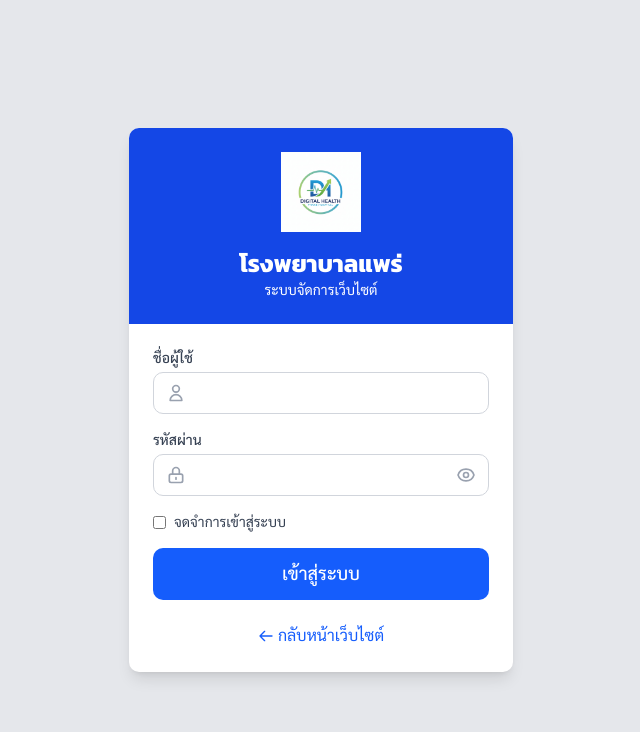
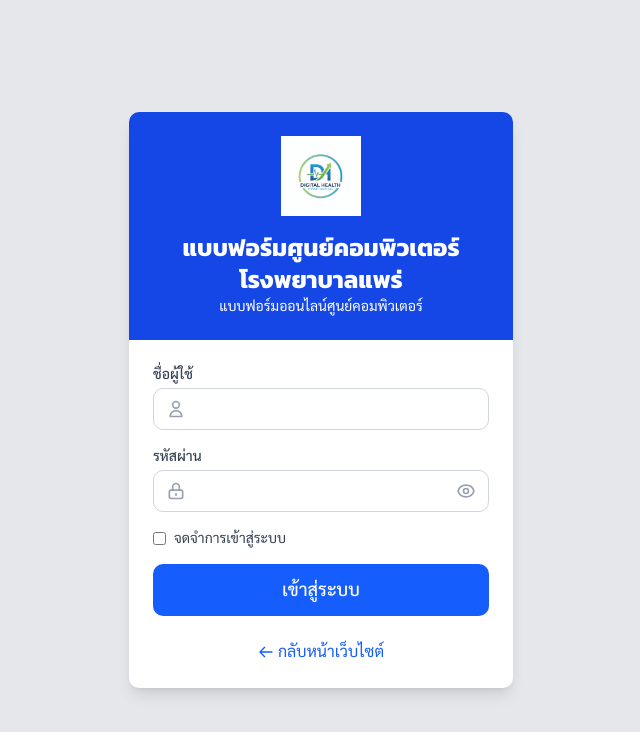
Before and after one commit to Kriangsak1416/IT-Form, a Next.js app: page /login in a window 1280 px wide. Shown: the top 732 px of the page, without its empty margins (319-959 px from the left). Built offline with nearby package versions, Linux system fonts and the light colour scheme.

Commit message:
update login

```diff
--- a/app/login/page.tsx
+++ b/app/login/page.tsx
@@ -8,6 +8,7 @@ export default function LoginPage() {
   const [username, setUsername] = useState("");
   const [password, setPassword] = useState("");
   const [remember, setRemember] = useState(false);
+  const [showPassword, setShowPassword] = useState(false);
 
   function handleSubmit(e: React.FormEvent) {
     e.preventDefault();
@@ -33,8 +34,9 @@ export default function LoginPage() {
               className="mx-auto"
             />
           </div>
+          <h1 className="text-2xl font-bold">แบบฟอร์มศูนย์คอมพิวเตอร์</h1>
           <h1 className="text-2xl font-bold">โรงพยาบาลแพร่</h1>
-          <p className="text-sm">ระบบจัดการเว็บไซต์</p>
+          <p className="text-sm">แบบฟอร์มออนไลน์ศูนย์คอมพิวเตอร์</p>
         </div>
 
         {/* Form */}
@@ -65,16 +67,30 @@ export default function LoginPage() {
                   <path strokeLinecap="round" strokeLinejoin="round" strokeWidth={2} d="M12 15v2m-6 4h12a2 2 0 002-2v-6a2 2 0 00-2-2H6a2 2 0 00-2 2v6a2 2 0 002 2zm10-10V7a4 4 0 00-8 0v4h8z" />
                 </svg>
                 <input
-                  type="password"
+                  type={showPassword ? "text" : "password"}
                   value={password}
                   onChange={(e) => setPassword(e.target.value)}
                   className="flex-1 outline-none"
                   required
                 />
-                <svg className="w-5 h-5 text-gray-400 ml-2 cursor-pointer" fill="none" stroke="currentColor" viewBox="0 0 24 24">
-                  <path strokeLinecap="round" strokeLinejoin="round" strokeWidth={2} d="M15 12a3 3 0 11-6 0 3 3 0 016 0z" />
-                  <path strokeLinecap="round" strokeLinejoin="round" strokeWidth={2} d="M2.458 12C3.732 7.943 7.523 5 12 5c4.478 0 8.268 2.943 9.542 7-1.274 4.057-5.064 7-9.542 7-4.477 0-8.268-2.943-9.542-7z" />
-                </svg>
+                <button
+                  type="button"
+                  onClick={() => setShowPassword((s) => !s)}
+                  className="ml-2 text-gray-400 hover:text-gray-600"
+                  aria-label={showPassword ? "ซ่อนรหัสผ่าน" : "แสดงรหัสผ่าน"}
+                >
+                  {showPassword ? (
+                    <svg className="w-5 h-5" fill="none" stroke="currentColor" viewBox="0 0 24 24">
+                      <path strokeLinecap="round" strokeLinejoin="round" strokeWidth={2} d="M13.875 18.825A10.05 10.05 0 0112 19c-4.478 0-8.268-2.943-9.542-7a10.05 10.05 0 011.655-3.042" />
+                      <path strokeLinecap="round" strokeLinejoin="round" strokeWidth={2} d="M3 3l18 18" />
+                    </svg>
+                  ) : (
+                    <svg className="w-5 h-5" fill="none" stroke="currentColor" viewBox="0 0 24 24">
+                      <path strokeLinecap="round" strokeLinejoin="round" strokeWidth={2} d="M15 12a3 3 0 11-6 0 3 3 0 016 0z" />
+                      <path strokeLinecap="round" strokeLinejoin="round" strokeWidth={2} d="M2.458 12C3.732 7.943 7.523 5 12 5c4.478 0 8.268 2.943 9.542 7-1.274 4.057-5.064 7-9.542 7-4.477 0-8.268-2.943-9.542-7z" />
+                    </svg>
+                  )}
+                </button>
               </div>
             </div>
 
--- a/app/patient/page.tsx
+++ b/app/patient/page.tsx
@@ -87,6 +87,18 @@ export default function PatientPage() {
               </div>
 
               <div className="space-y-2">
+                <label className="block text-sm font-medium text-slate-700 dark:text-slate-300"> ตำแหน่งงาน
+                  <span className="text-red-500">*</span> </label>
+                <input
+                  // value={position}
+                  // onChange={(e) => setPosition(e.target.value)}
+                  placeholder="กรุณากรอกตำแหน่งงาน"
+                  className="w-full px-4 py-3 border border-slate-300 dark:border-slate-600 rounded-lg bg-white dark:bg-slate-700 text-slate-900 dark:text-slate-100 placeholder-slate-500 dark:placeholder-slate-400 focus:ring-2 focus:ring-blue-500 focus:border-transparent transition-colors"
+                  required
+                />
+              </div>
+
+              <div className="space-y-2">
                 <label className="block text-sm font-medium text-slate-700 dark:text-slate-300">
                   วันเกิด <span className="text-red-500">*</span>
                 </label>
```
